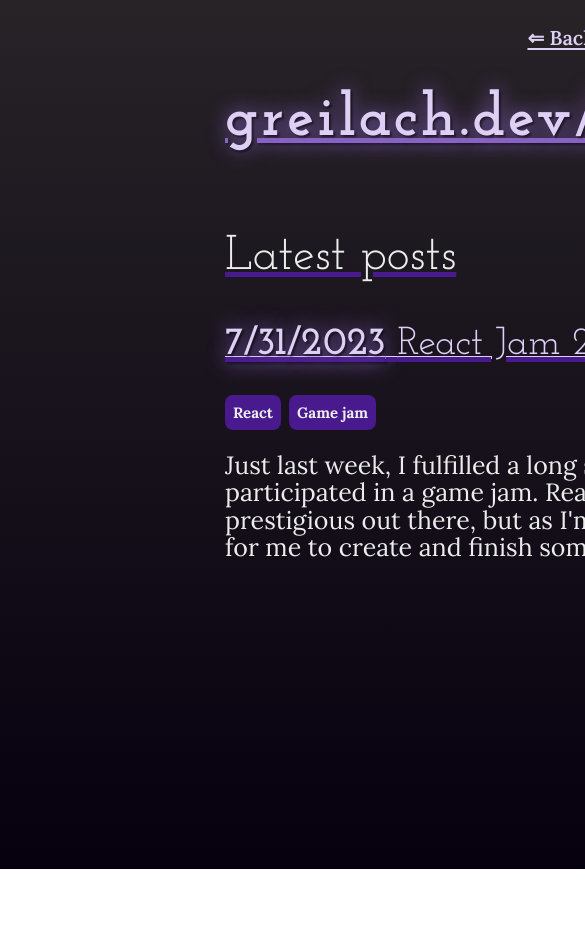
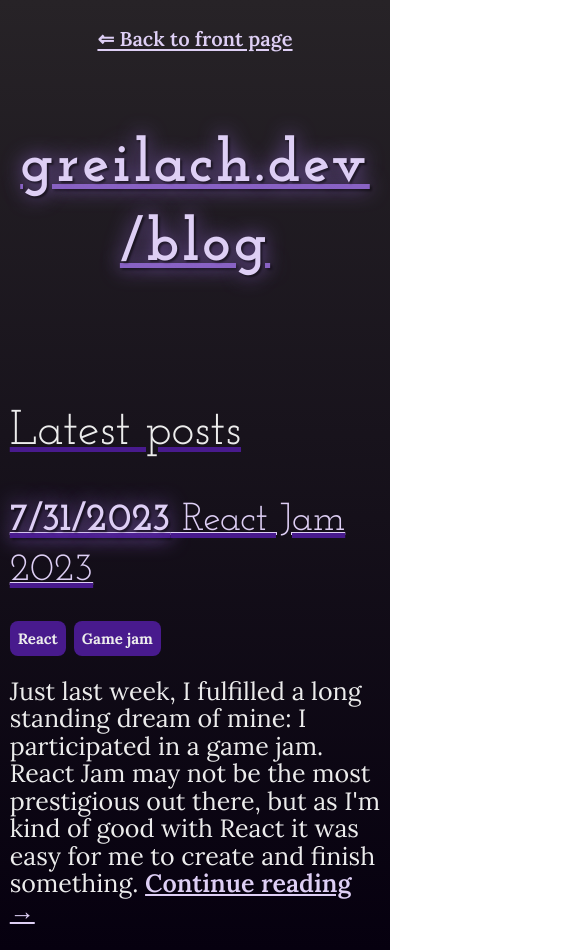
Before and after one commit to Frdnspnzr/greilach.dev, a Next.js app: page /blog in a window 390 px wide. Shown: the top 950 px of the page, 585 px wide, since content can reach past the window. Before the commit the page ends 869 px from the top, so only its background shows below. Built offline with nearby package versions, Linux system fonts and the light colour scheme.

Commit message:
Make layout responsive

```diff
--- a/app/blog/page.tsx
+++ b/app/blog/page.tsx
@@ -11,7 +11,11 @@
       <nav>
         <BackToFronPage />
       </nav>
-      <h1>greilach.dev/blog</h1>
+      <h1>
+        greilach.dev
+        <wbr />
+        /blog
+      </h1>
       <main>
         <h2>Latest posts</h2>
         {posts
--- a/app/theme/layout.scss
+++ b/app/theme/layout.scss
@@ -1,6 +1,10 @@
 main {
   width: 800px;
   margin: auto;
+
+  @media only screen and (max-width: 600px) {
+    width: 100%;
+  }
 }
 
 .container {
@@ -18,6 +22,21 @@
 
   gap: var(--spacing);
 
+  @media only screen and (max-width: 600px) {
+    width: 95vw;
+    margin: 0 2.5vw;
+    grid-template-columns: 95vw;
+    grid-template-rows: 76px;
+    grid-template-areas:
+      "navigation"
+      "header-left"
+      "header"
+      "header-right"
+      "left"
+      "main"
+      "right";
+  }
+
   > h1 {
     grid-area: header;
     margin: 0;
@@ -31,5 +50,11 @@
     grid-area: navigation;
     display: flex;
     justify-content: space-evenly;
+
+    @media only screen and (max-width: 600px) {
+      flex-direction: column;
+      gap: var(--spacing);
+      align-items: center;
+    }
   }
 }
--- a/app/theme/typography.scss
+++ b/app/theme/typography.scss
@@ -60,6 +60,10 @@
   text-decoration-color: var(--colors-text-highlight);
   @include text-glow(var(--colors-text-highlight));
   letter-spacing: 0.05em;
+
+  @media only screen and (max-width: 600px) {
+    text-align: center;
+  }
 }
 
 h2 {
```
